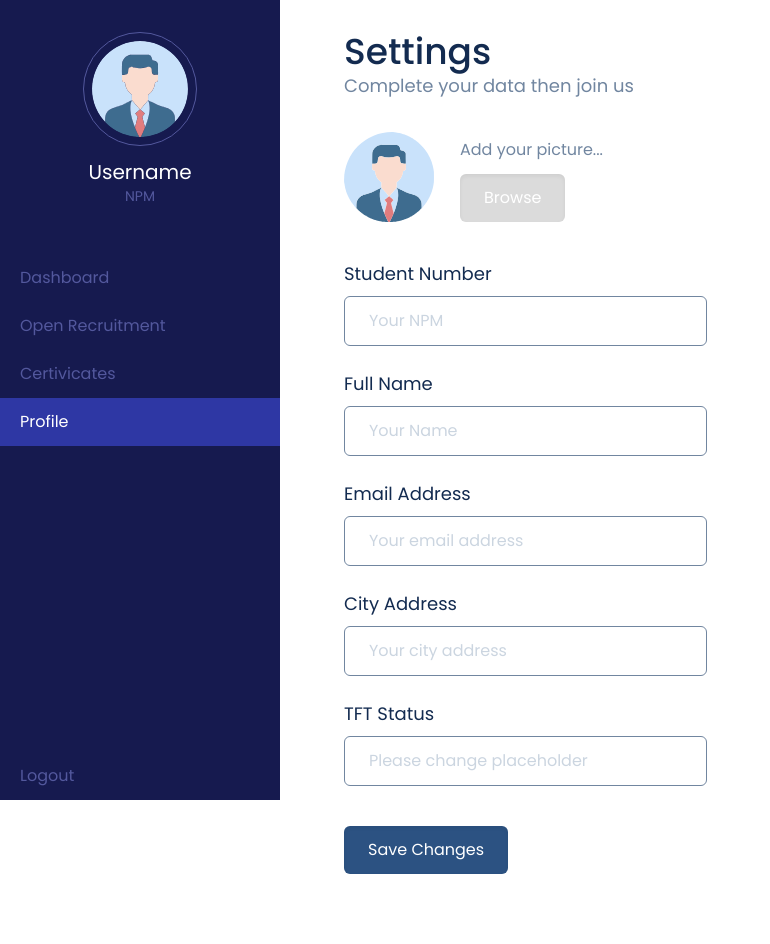
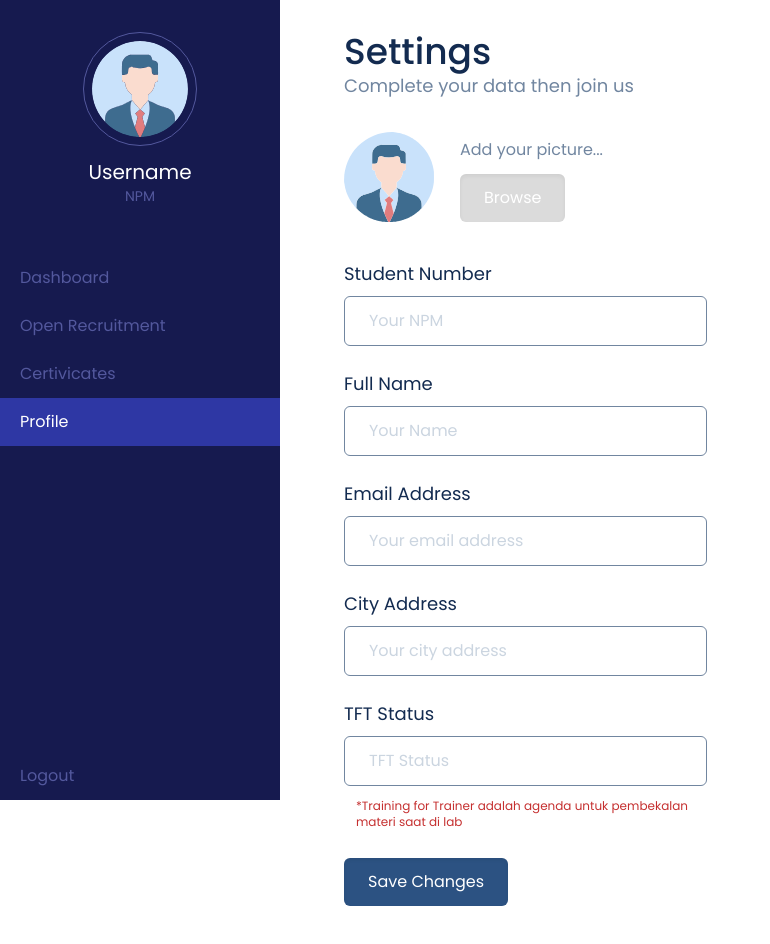
Before and after one commit to renauldie/fa-member-page, a React (Create React App) app: page /profile in a window 1280 px wide. Shown: the top 944 px of the page, without its empty margins (0-770 px from the left). Built offline with nearby package versions, Linux system fonts and the light colour scheme; no server answers; sample sign-in values are in the browser's storage.

Commit message:
add new path settings

```diff
--- a/src/parts/SettingForm.js
+++ b/src/parts/SettingForm.js
@@ -1,6 +1,7 @@
 import React, { useState, useRef } from 'react';
 import { withRouter } from 'react-router-dom';
 import { useDispatch } from 'react-redux';
+import propsTypes from 'prop-types'
 
 import { toast } from 'react-toastify';
 import 'react-toastify/dist/ReactToastify.css';
@@ -35,6 +36,7 @@ function SettingForm({ details, history }) {
 		avatar: details?.avatar ?? '',
 		tft: details?.tft ?? '',
 		city_address: details?.city_address ?? '',
+		ipk: details?.ipk ?? '',
 	});
 
 	const [errors, setErrors] = useState(null);
@@ -59,11 +61,10 @@ function SettingForm({ details, history }) {
 			npm: state.npm,
 			email: state.email,
 			avatar: state.avatar,
-			tft: state.tft,
+			tft: Boolean(state.tft),
 			city_address: state.city_address,
+			ipk: parseInt(state.ipk),
 		};
-		if (payload.profession === 'others')
-			payload.profession = state.otherProfession;
 
 		if (state.avatar.indexOf('base64') > -1) {
 			const avatar = await media.upload(state.avatar);
@@ -162,19 +163,31 @@ function SettingForm({ details, history }) {
 								value={state.city_address}
 								error={ERRORS?.city_address?.message}
 								name='city_address'
-								type='text'
 								onChange={setKey}
 								placeholder='Your city address'
 								labelName='City Address'
 							/>
+							{/* <Input
+								value={state.ipk}
+								error={ERRORS?.ipk?.message}
+								name='ipk'
+								type='number'
+								onChange={setKey}
+								placeholder='IPK Value'
+								labelName='IPK'
+							/> */}
 							<Input
 								value={state.tft}
 								error={ERRORS?.tft?.message}
 								name='tft'
-								type='text'
+								type='boolean'
 								onChange={setKey}
+								placeholder='TFT Status'
 								labelName='TFT Status'
 							/>
+
+							<p className='text-xs -mt-3 ml-3 mb-3 text-red-700'>*Training for Trainer adalah agenda untuk pembekalan materi saat di lab</p>
+
 							<button
 								type='submit'
 								className='bg-blue-800 hover:bg-blue-700 transition-all duration-200 focus:outline-none shadow-inner text-white px-6 py-3 mt-4 rounded-md'>
```
